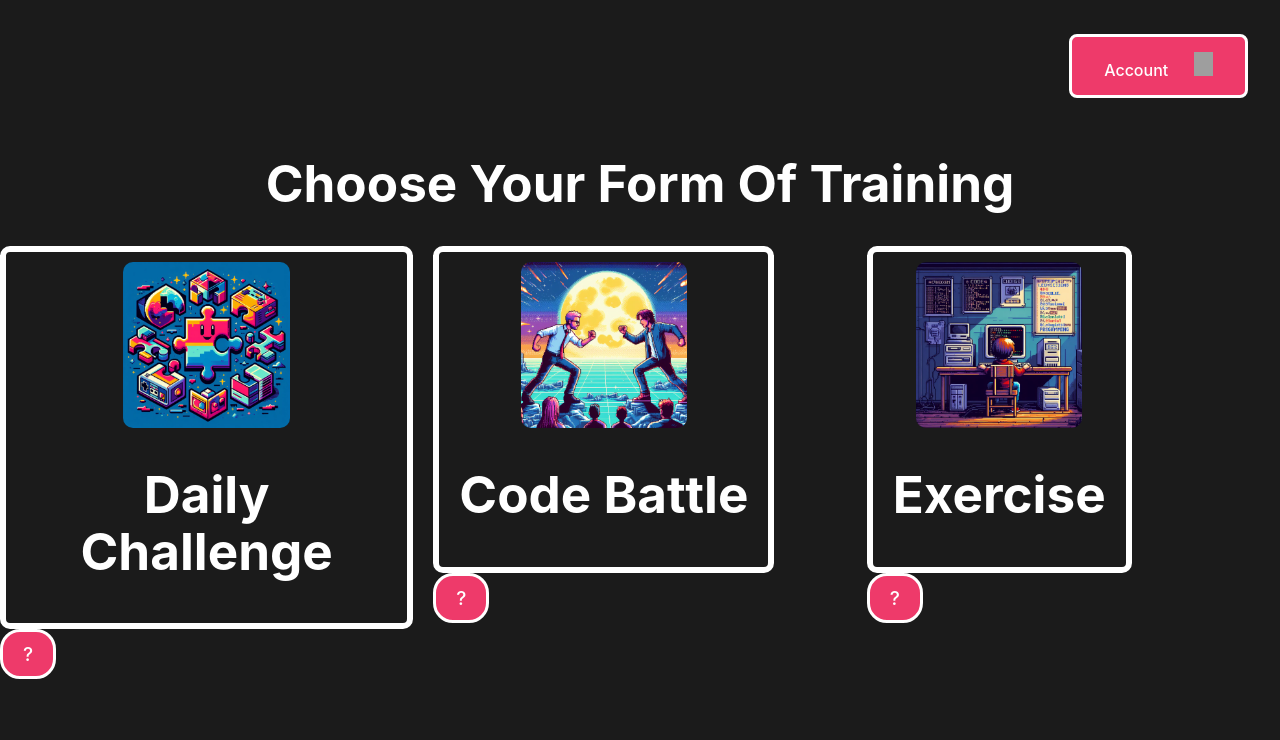
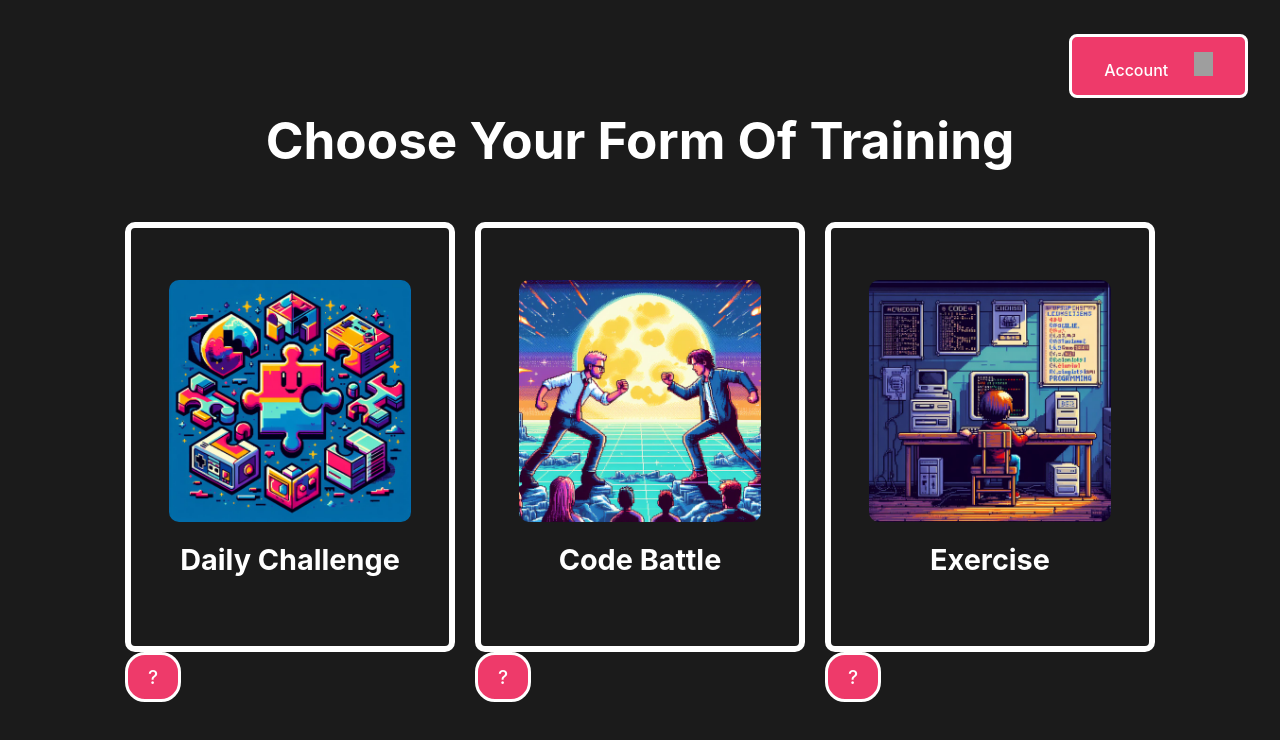
Before and after one commit to Team-A4-Softwareprojekt/Senpai-Frontend, a React (Vite) app: page /CodeSenpaiPage in a window 1280 px wide. Shown: the top 740 px of the page. Built offline with nearby package versions, Linux system fonts and the light colour scheme; grey boxes are pictures that could not be loaded.

Commit message:
[Styling Issues] fixed the styling issues that happened after changing the react app to vite

```diff
--- a/src/components/selectCard/SelectCard.module.css
+++ b/src/components/selectCard/SelectCard.module.css
@@ -1,17 +1,19 @@
 .selectCardImg {
-    width: 13vw;
-    height:13vw;
+    width: 87%;
+    height: auto;
     border-radius: 10px;
 }
-
 .selectButton {
-    background-color:  rgb(27, 27, 27);;
+    width: 330px;
+    height: 430px;
+    background-color:  rgb(27, 27, 27);
     border-radius: 10px;
     color: black;
     border: 6px solid rgb(255, 255, 255);
     padding: 10px 20px;
     cursor: pointer;
     transition: background-color 0.3s ease;
+    font-size: 9px; /* Add this line to make the font smaller */
 }
 
 .selectButton:hover {
--- a/src/pages/General.module.css
+++ b/src/pages/General.module.css
@@ -11,9 +11,23 @@ body {
     display: flex;
     justify-content: center;
     align-items: center;
-    height: 100vh; /* This ensures the content is centered vertically */
     background-color: rgb(27, 27, 27);
+    overflow-x: hidden; /* Prevent horizontal scrolling */
   }
+
+  /* Add this to ensure content is always centered vertically and horizontally */
+body, #root {
+  height: 100%;
+  display: flex;
+  flex-direction: column;
+}
+
+/* Add this to center the content horizontally */
+#root {
+  align-items: center;
+  justify-content: center;
+}
+
 
 
   h1 {
--- a/src/pages/codeSenpaiPage/CodeSenpaiPage.jsx
+++ b/src/pages/codeSenpaiPage/CodeSenpaiPage.jsx
@@ -18,16 +18,18 @@ function codeSenpaiPage() {
                 Choose Your Form Of Training
             </h1>
             <div className= {styles2.cardsGridContainer}>
-
-            <SelectCard buttonText= "Daily Challenge" imageUrl={codeChallengeImg} linkTo={"*"}
-            modalHeader= "Daily Challenge"
-            modalText = "Participate in daily challenges to improve your skills and build a continuous learning routine."/>
-            <SelectCard buttonText= "Code Battle" imageUrl={codeBattleImg} linkTo={"*"}
-            modalHeader = "Code Battle"
-            modalText = "Challenge yourself and compete with others in entertaining code duels to expand your knowledge in a playful way."/>
-            <SelectCard buttonText= "Exercise" imageUrl={codeExerciseImg} linkTo={"*"}
-            modalHeader= "Exercise"
-            modalText= "Work on complex tasks in different categories and receive individual feedback from experienced tutors to deepen your understanding."/>
+                <SelectCard buttonText= "Daily Challenge" imageUrl={codeChallengeImg} linkTo={"*"}
+                    modalHeader= "Daily Challenge"
+                    modalText = "Participate in daily challenges to improve your skills and build a continuous learning routine."
+                    className= {styles2.selectCard}/>
+                <SelectCard buttonText= "Code Battle    " imageUrl={codeBattleImg} linkTo={"*"}
+                    modalHeader = "Code Battle"
+                    modalText = "Challenge yourself and compete with others in entertaining code duels to expand your knowledge in a playful way."
+                    className= {styles2.selectCard}/>
+                <SelectCard buttonText= "Exercise       " imageUrl={codeExerciseImg} linkTo={"*"}
+                    modalHeader= "Exercise"
+                    modalText= "Work on complex tasks in different categories and receive individual feedback from experienced tutors to deepen your understanding."
+                    className= {styles2.selectCard}/>
             </div>
             <div className= {styles2.accountButtonContainer}>
                 <button className= {styles.button01}>
--- a/src/pages/codeSenpaiPage/CodeSenpaiPage.module.css
+++ b/src/pages/codeSenpaiPage/CodeSenpaiPage.module.css
@@ -1,14 +1,32 @@
 .cardsGridContainer {
-    display: grid;
-    grid-template-columns: repeat(3,1fr);
+    display: flex;
+    flex-wrap: wrap;
     gap: 20px;
+    padding: 20px;
+    max-width: 1200px;
+    margin: 0 auto;
+
+}
+.selectCard {
+    width: 300px; /* Set a fixed width */
+    height: 400px; /* Set a fixed height */
+    overflow: auto; /* Add scrollbars if content overflows */
+    max-width: 100%; /* Allow cards to grow up to 100% of their parent container */
+}
+
+/* Optionally, you can style the inner content */
+.selectCard .content {
+    padding: 20px;
+    /*box-sizing: border-box;*/ /* Include padding in the element's total width and height */
+    overflow: hidden; /* Hide overflow content */
+    text-overflow: ellipsis; /* Truncate text if it overflows */
+    white-space: nowrap; /* Prevent text from wrapping */
 }
 
 .accountButtonContainer {
     position: fixed;
     top: 30px;
     right: 30px;
-
 }
 
 .accountIcon {
--- a/src/pages/selectLearningContent/SelectLearningContent.jsx
+++ b/src/pages/selectLearningContent/SelectLearningContent.jsx
@@ -8,19 +8,24 @@ import gymSenpaiImage from '../../assets/gymSenpai.jpg';
 
 function SelectLearningContent(){
     return(
-        <div className= {styles2.cardsGridContainer}>
-            <SelectCard buttonText= "Code Senpai" imageUrl= {codeSenpaiImage}
-            linkTo= "/CodeSenpaiPage" modalHeader= "Code Senpai" modalText = "This is the place where u can learn to code"/>
+        <>
+        <div>
+            <h1>Choose your learning content</h1>
+        </div>
+        <div className={styles2.cardsGridContainer}>
+                <SelectCard buttonText="Code Senpai" imageUrl={codeSenpaiImage}
+                    linkTo="/CodeSenpaiPage" modalHeader="Code Senpai" modalText="This is the place where u can learn to code" />
 
-            <SelectCard buttonText= "Med Senpai" imageUrl= {medSenpaiImage} linkTo= "*"
-            modalHeader= "Med Senpai" modalText = "This is the place where u can learn med related topics"/>
+                <SelectCard buttonText="Med Senpai" imageUrl={medSenpaiImage} linkTo="*"
+                    modalHeader="Med Senpai" modalText="This is the place where u can learn med related topics" />
 
-            <SelectCard buttonText= "Math Senpai" imageUrl= {mathSenpaiImage} linkTo= "*"
-            modalHeader= "Math Senpai" modalText = "This is the place where u can learn Math"/>
+                <SelectCard buttonText="Math Senpai" imageUrl={mathSenpaiImage} linkTo="*"
+                    modalHeader="Math Senpai" modalText="This is the place where u can learn Math" />
 
-            <SelectCard buttonText= "Gym Senpai" imageUrl= {gymSenpaiImage} linkTo= "*"
-            modalHeader= "Gym Senpai" modalText = "This is the place where u can learn everything about keeping yourself in shape"/>
-        </div>
+                <SelectCard buttonText="Gym Senpai" imageUrl={gymSenpaiImage} linkTo="*"
+                    modalHeader="Gym Senpai" modalText="This is the place where u can learn everything about keeping yourself in shape" />
+            </div>
+            </>
     );
 }
 export default SelectLearningContent;
--- a/src/pages/selectLearningContent/SelectLearningContent.module.css
+++ b/src/pages/selectLearningContent/SelectLearningContent.module.css
@@ -1,7 +1,17 @@
 .cardsGridContainer {
     display: grid;
-    grid-template-columns: repeat(2,1fr);
+    grid-template-columns: repeat(2, 1fr); /* Two columns */
+    grid-auto-rows: minmax(200px, auto); /* Automatic row height */
     gap: 20px;
+    padding: 20px;
+    max-width: 1200px;
+    margin: 0 auto;
+    justify-items: center; /* Center items horizontally */
+}
+
+.cardsGridContainer img {
+    max-width: 100%;
+    height: auto;
 }
 
 .grayImg {
```
Also changed, not shown: 1 other file (tests, documents, lock files or other folders).
